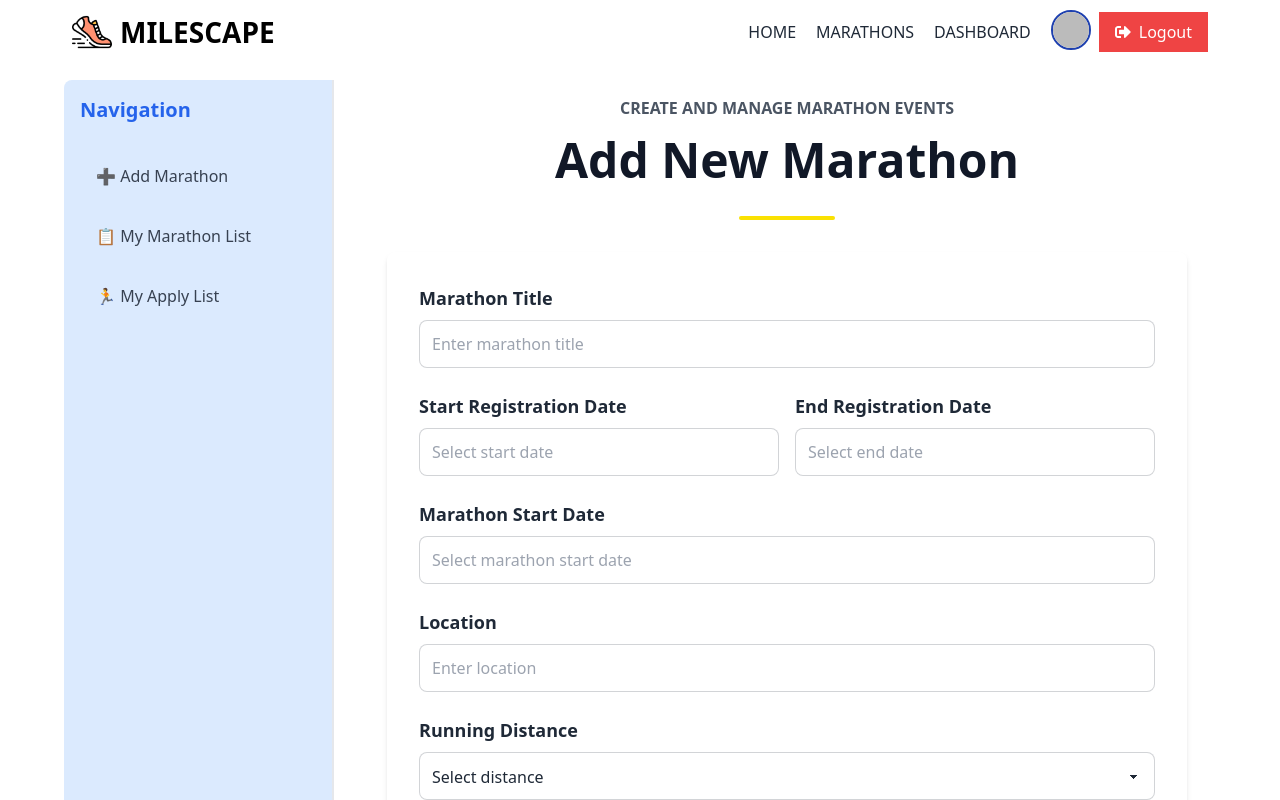
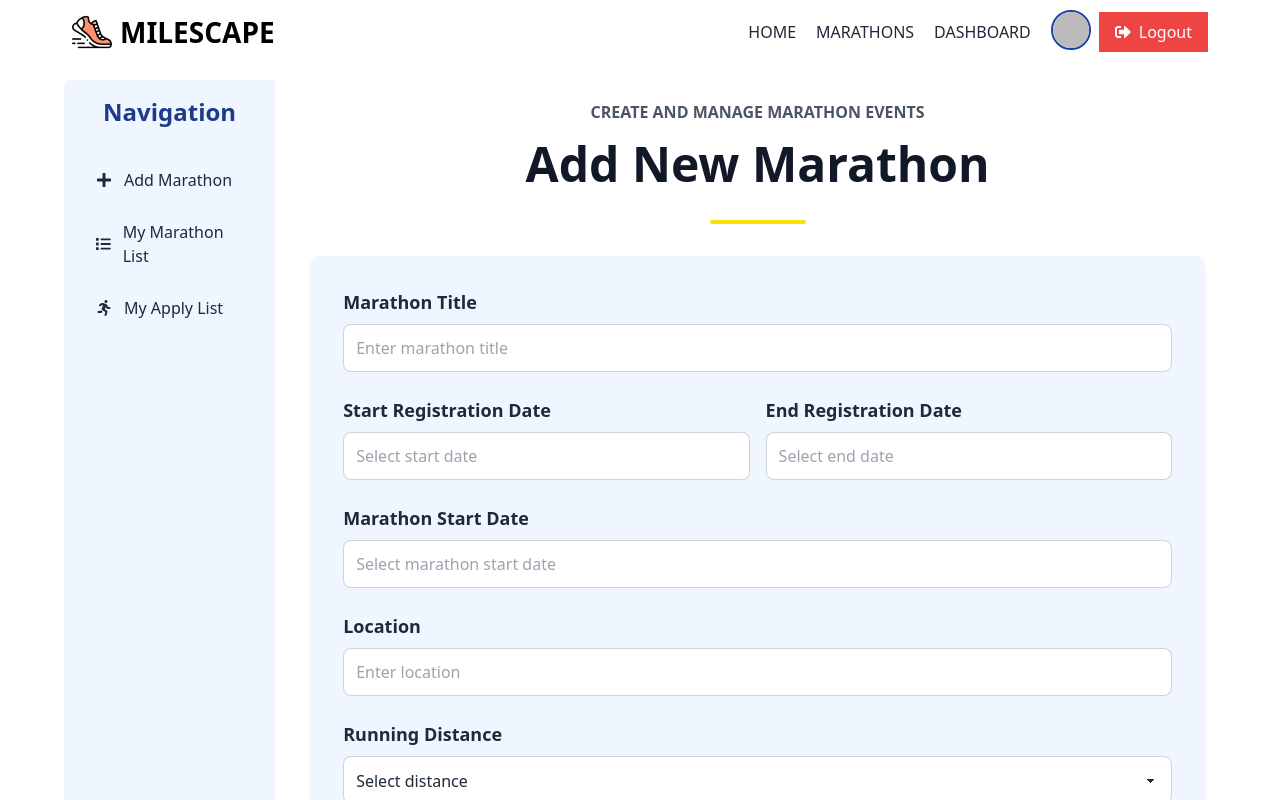
Before and after one commit to Nabilabintaakter/MileScape-client, a React (Vite) app: page /dashboard in a window 1280 px wide. Shown: the top 800 px of the page. Built offline with nearby package versions, Linux system fonts and the light colour scheme; no server answers; sample sign-in values are in the browser's storage.

Commit message:
implemented private route for My Apply List to show user-specific marathons with update and delete options

```diff
--- a/src/pages/Dashboard/AddMarathon.jsx
+++ b/src/pages/Dashboard/AddMarathon.jsx
@@ -16,7 +16,7 @@ const AddMarathon = () => {
     const handleSubmit = e => {
         e.preventDefault();
         const form = e.target;
-        const formData = new FormData(event.target);
+        const formData = new FormData(e.target);
         const newMarathon = {
             title: formData.get('title'),
             startRegDate,
@@ -43,16 +43,18 @@ const AddMarathon = () => {
                         timer: 2000
                     });
                     form.reset();
+                    navigate('/myMarathons')
                 };
             })
     };
 
     return (
-        <div className="w-[95%] mx-auto max-w-4xl mt-2 ">
+        <div className="w-full  mx-auto  mt-2 ">
             <Fade direction="up" triggerOnce duration={2000}>
                 <Header title='Create and Manage Marathon Events' subTitle='Add New Marathon'></Header>
             </Fade>
-            <form onSubmit={handleSubmit} className="bg-white shadow-md rounded-lg p-6 md:p-4 lg:p-8 space-y-6">
+            <Fade triggerOnce delay='10'>
+                <form onSubmit={handleSubmit} className="bg-blue-50 shadow-md rounded-lg p-6 md:p-4 lg:p-8 space-y-6">
                     {/* Marathon Title */}
                     <div>
                         <label className="block text-lg font-semibold text-gray-800 mb-2">Marathon Title</label>
@@ -161,12 +163,13 @@ const AddMarathon = () => {
                     <div>
                         <button
                             type="submit"
-                        className="btn btn-primary w-full bg-blue-600 text-white text-lg font-bold  hover:bg-blue-700"
+                            className="btn w-full bg-blue-600 border-[1px] border-blue-600 text-white font-bold  hover:bg-white hover:border-blue-600 hover:text-blue-700 transition-all duration-300 ease-out"
                         >
                             Submit Marathon
                         </button>
                     </div>
                 </form>
+            </Fade>
         </div>
     );
 };
--- /dev/null
+++ b/src/pages/Dashboard/ApplicationTableRow.jsx
@@ -0,0 +1,51 @@
+import React from 'react';
+import { FaEdit, FaTrashAlt } from 'react-icons/fa'; // Import icons for Edit and Trash
+
+const ApplicationTableRow = ({ apply ,index}) => {
+    // Destructuring the properties from the apply object
+    const { marathonTitle, marathonStartDate, distance, location, phone } = apply || {};
+
+    return (
+        <tr>
+            {/*sl no */}
+            <td className='py-3 px-6 text-sm font-medium text-blue-600'>
+                {index + 1}.
+            </td>
+            {/* Marathon Title */}
+            <td className='py-3 px-6 text-sm text-gray-700'>
+                {marathonTitle}
+            </td>
+
+            {/* Start Date */}
+            <td className='py-3 px-6 text-sm text-gray-700'>
+                {new Date(marathonStartDate).toLocaleDateString()}
+            </td>
+
+            {/* Distance */}
+            <td className='py-3 px-6 text-sm text-gray-700'>
+                {distance}
+            </td>
+
+            {/* Location */}
+            <td className='py-3 px-6 text-sm text-gray-700'>
+                {location}
+            </td>
+
+            {/* Actions (Update/Delete buttons) */}
+            <td className='py-3 px-6 text-sm text-gray-700'>
+                <div className='flex items-center justify-start gap-4'>
+                    <button className='flex items-center gap-x-2 bg-green-500 text-white btn btn-sm  rounded-md hover:bg-green-700'>
+                        <FaEdit />
+                        Update
+                    </button>
+                    <button className='flex items-center gap-x-2 bg-red-500 text-white btn btn-sm rounded-md hover:bg-red-700'>
+                        <FaTrashAlt />
+                        Delete
+                    </button>
+                </div>
+            </td>
+        </tr>
+    );
+};
+
+export default ApplicationTableRow;
--- a/src/pages/Dashboard/Dashboard.jsx
+++ b/src/pages/Dashboard/Dashboard.jsx
@@ -1,56 +1,60 @@
 import React from 'react';
 import { NavLink, Outlet } from 'react-router-dom';
-
+import { FaPlus, FaList, FaRunning } from 'react-icons/fa'; // Import icons
+import { Fade } from 'react-awesome-reveal'; // Import animation
 
 const Dashboard = () => {
     return (
         <div className="w-[95%] lg:w-[90%] mx-auto max-w-7xl mt-4 mb-8">
-            <div className="grid grid-cols-1 md:grid-cols-3 lg:grid-cols-4 gap-2 lg:gap-6 bg-white  rounded-lg overflow-hidden">
+            <div className="grid grid-cols-1 md:grid-cols-5 gap-2 lg:gap-6 bg-white rounded-lg overflow-hidden">
                 {/* Sidebar */}
-                <div className="bg-blue-100 p-2 md:p-3 lg:p-4 col-span-1 flex flex-col gap-1 md:gap-3 border-r-2 border-gray-200">
-                    <h2 className="text-xl font-semibold text-blue-600 mb-4">
-                        Navigation
-                    </h2>
+                <div className="bg-blue-50 p-4 col-span-1 flex flex-col gap-1">
+                    <Fade direction="left" triggerOnce duration={1000}>
+                        <h2 className="text-2xl font-bold text-blue-900 text-center mb-6">Navigation</h2>
+                    </Fade>
                     <NavLink
                         to="/dashboard/addMarathon"
                         className={({ isActive }) =>
-                            `flex items-center gap-2 px-4 py-3 rounded-md transition ${
+                            `flex items-center gap-3 px-4 py-3 rounded-md transition duration-300 ${
                                 isActive
-                                    ? 'bg-blue-500 text-white'
-                                    : 'text-gray-700 hover:bg-blue-200'
+                                    ? 'bg-blue-600 text-white shadow-md'
+                                    : 'text-gray-800 hover:bg-blue-200'
                             }`
                         }
                     >
-                        ➕ Add Marathon
+                        <FaPlus className="" />
+                        <span className="font-medium">Add Marathon</span>
                     </NavLink>
                     <NavLink
                         to="/dashboard/myMarathonList"
                         className={({ isActive }) =>
-                            `flex items-center gap-2 px-4 py-3 rounded-md transition ${
+                            `flex items-center gap-3 px-4 py-3 rounded-md transition duration-300 ${
                                 isActive
-                                    ? 'bg-blue-500 text-white'
-                                    : 'text-gray-700 hover:bg-blue-200'
+                                    ? 'bg-blue-600 text-white shadow-md'
+                                    : 'text-gray-800 hover:bg-blue-200'
                             }`
                         }
                     >
-                        📋 My Marathon List
+                        <FaList className="" />
+                        <span className="font-medium ">My Marathon List</span>
                     </NavLink>
                     <NavLink
                         to="/dashboard/myApplyList"
                         className={({ isActive }) =>
-                            `flex items-center gap-2 px-4 py-3 rounded-md transition ${
+                            `flex items-center gap-3 px-4 py-3 rounded-md transition duration-300 ${
                                 isActive
-                                    ? 'bg-blue-500 text-white'
-                                    : 'text-gray-700 hover:bg-blue-200'
+                                    ? 'bg-blue-600 text-white shadow-md'
+                                    : 'text-gray-800 hover:bg-blue-200'
                             }`
                         }
                     >
-                        🏃 My Apply List
+                        <FaRunning className="" />
+                        <span className="font-medium ">My Apply List</span>
                     </NavLink>
                 </div>
 
                 {/* Main Content */}
-                <div className="md:col-span-2 lg:col-span-3 p-2 rounded-md">
+                <div className="md:col-span-4 p-3 rounded-md">
                     <div className="h-full">
                         <Outlet />
                     </div>
--- a/src/pages/Dashboard/MyApplyList.jsx
+++ b/src/pages/Dashboard/MyApplyList.jsx
@@ -1,9 +1,96 @@
-import React from 'react';
+import React, { useContext, useEffect, useState } from 'react';
+import AuthContext from '../../context/AuthContext/AuthContext';
+import Header from '../../components/shared/Header';
+import axios from 'axios';
+import { Fade } from 'react-awesome-reveal';
+import ApplicationTableRow from './ApplicationTableRow';
 
 const MyApplyList = () => {
+    const { user } = useContext(AuthContext);
+    const [applies, setApplies] = useState([]);
+
+    useEffect(() => {
+        axios.get(`http://localhost:5000/marathon-registrations?email=${user?.email}`)
+            .then(data => {
+                setApplies(data.data);
+            })
+    }, [user?.email]);
+
     return (
-        <div>
-           myApplyList
+        <div className='w-full mx-auto mt-2'>
+            <Fade direction="up" triggerOnce duration={2000}>
+                <Header title='My Marathon Registrations' subTitle='Track your progress here'></Header>
+            </Fade>
+
+            {/* Design Updated Section */}
+            <section className='container mx-auto my-8'>
+                <div className='flex flex-col items-center text-center'>
+                    <span className='mt-2 px-4 py-1 text-sm font-medium text-yellow-600 bg-yellow-100 rounded-full'>
+                        {applies?.length || 0} Applications Found
+                    </span>
+                </div>
+
+                {/* Table Section */}
+                <div className='mt-6'>
+                    <div className='overflow-x-auto '>
+                        <div className='inline-block min-w-full py-2 align-middle'>
+                            <div className='overflow-hidden border border-gray-200 md:rounded-lg'>
+                                <table className='min-w-full divide-y divide-gray-200 table-striped'>
+                                    <thead className='bg-gray-50'>
+                                        <tr>
+                                            <th
+                                                scope='col'
+                                                className='py-3.5 px-4 text-sm font-semibold text-left text-gray-700'
+                                            >
+                                               SL No.
+                                            </th>
+                                            <th
+                                                scope='col'
+                                                className='py-3.5 px-4 text-sm font-semibold text-left text-gray-700'
+                                            >
+                                                Marathon Title
+                                            </th>
+                                            <th
+                                                scope='col'
+                                                className='py-3.5 px-4 text-sm font-semibold text-left text-gray-700'
+                                            >
+                                                Start Date
+                                            </th>
+                                            <th
+                                                scope='col'
+                                                className='py-3.5 px-4 text-sm font-semibold text-left text-gray-700'
+                                            >
+                                                Distance
+                                            </th>
+                                            <th
+                                                scope='col'
+                                                className='py-3.5 px-4 text-sm font-semibold text-left text-gray-700'
+                                            >
+                                                Location
+                                            </th>
+                                            <th
+                                                scope='col'
+                                                className='py-3.5 px-4 text-sm font-semibold text-left text-gray-700'
+                                            >
+                                                Actions
+                                            </th>
+                                        </tr>
+                                    </thead>
+                                    <tbody className='bg-white divide-y divide-gray-200'>
+                                        {applies?.map((apply,index) => (
+                                            <ApplicationTableRow
+                                                key={apply._id}
+                                                apply={apply}
+                                                index={index}
+                                            />
+                                        ))}
+                                    </tbody>
+                                </table>
+                            </div>
+                        </div>
+                    </div>
+                </div>
+            </section>
         </div>
     );
 };
--- a/src/pages/Login/Login.jsx
+++ b/src/pages/Login/Login.jsx
@@ -28,7 +28,6 @@ const Login = () => {
                 setLoading(false);
                 setUser(res.user);
                 Swal.fire({
-                    position: "top-center",
                     icon: "success",
                     title: "Successfully Logged in to your account!",
                     showConfirmButton: false,
--- a/src/pages/Registration/Registration.jsx
+++ b/src/pages/Registration/Registration.jsx
@@ -1,16 +1,21 @@
 import { useContext } from 'react';
 import bg from '../../assets/upcoming.jpg';
-import { useLoaderData } from 'react-router-dom';
+import { useLoaderData, useNavigate } from 'react-router-dom';
 import AuthContext from '../../context/AuthContext/AuthContext';
+import axios from 'axios';
+import Swal from 'sweetalert2';
 
 const Registration = () => {
     const marathon = useLoaderData();
     const { user } = useContext(AuthContext);
+    const navigate = useNavigate();
 
     const {
+        _id,
         title,
         marathonStartDate,
-        totalRegistrations,
+        location,
+        distance,
     } = marathon;
 
     const formattedDate = new Date(marathonStartDate).toLocaleDateString('en-US', {
@@ -21,17 +26,50 @@ const Registration = () => {
 
     const handleRegistration = e => {
         e.preventDefault();
-        // Registration logic goes here (e.g., saving to DB, updating count)
+        const form = e.target;
+        const formData = new FormData(e.target);
+        const registrationData = {
+            marathonId: _id,
+            location,
+            distance,
+            marathonTitle: formData.get('marathonTitle'),  // Get title
+            marathonStartDate: marathonStartDate,  // Use formatted date for marathon start
+            email: user?.email,  // Email from the logged-in user
+            firstName: formData.get('firstName'),
+            lastName: formData.get('lastName'),
+            phone: formData.get('phone'),
+            additionalInfo: formData.get('additionalInfo'),
+
+        };
+        console.log(registrationData);
+
+        axios.post('http://localhost:5000/marathon-registrations', registrationData)
+            .then(data => {
+                if (data.data.insertedId) {
+                    form.reset();
+                    Swal.fire({
+                        icon: "success",
+                        title: "Registration Successful!",
+                        text: "You have been successfully registered for the marathon.",
+                        showConfirmButton: false,
+                        timer: 2000
+                    });
+                    navigate('/dashboard/myApplyList')
+                };
+            })
+            .catch(error => {
+                console.error("Error registering for the marathon:", error);
+            });
     };
 
     return (
         <div
-            className="  flex justify-center items-center py-5 md:py-10"
+            className="flex justify-center items-center py-5 md:py-10"
             style={{
                 backgroundImage: `url(${bg})`,
-                backgroundSize: "cover",
-                backgroundPosition: "center",
-                backgroundRepeat: "no-repeat",
+                backgroundSize: 'cover',
+                backgroundPosition: 'center',
+                backgroundRepeat: 'no-repeat',
             }}
         >
             <form
@@ -50,6 +88,7 @@ const Registration = () => {
                         <input
                             type="text"
                             placeholder="first name*"
+                            name="firstName"
                             className="mt-1 block w-full px-3 py-2 border border-gray-300 rounded-md shadow-sm focus:outline-none focus:ring-yellow-500 focus:border-yellow-500"
                             required
                         />
@@ -59,6 +98,7 @@ const Registration = () => {
                         <input
                             type="text"
                             placeholder="last name*"
+                            name="lastName"
                             className="mt-1 block w-full px-3 py-2 border border-gray-300 rounded-md shadow-sm focus:outline-none focus:ring-yellow-500 focus:border-yellow-500"
                             required
                         />
@@ -68,9 +108,10 @@ const Registration = () => {
                         <input
                             type="email"
                             placeholder="email*"
+                            name="email"
+                            value={user?.email}
+                            readOnly
                             className="mt-1 block w-full px-3 py-2 border border-gray-300 rounded-md shadow-sm focus:outline-none focus:ring-yellow-500 focus:border-yellow-500"
-                            readOnly
-                            value={user?.email}
                         />
                     </div>
                     <div>
@@ -78,6 +119,7 @@ const Registration = () => {
                         <input
                             type="number"
                             placeholder="phone*"
+                            name="phone"
                             className="mt-1 block w-full px-3 py-2 border border-gray-300 rounded-md shadow-sm focus:outline-none focus:ring-yellow-500 focus:border-yellow-500"
                             required
                         />
@@ -86,24 +128,27 @@ const Registration = () => {
                         <label className="block text-sm font-medium text-gray-700">Marathon Title</label>
                         <input
                             type="text"
+                            name="marathonTitle"
+                            value={title}
+                            readOnly
                             className="mt-1 block w-full px-3 py-2 border border-gray-300 rounded-md shadow-sm focus:outline-none focus:ring-yellow-500 focus:border-yellow-500"
-                            readOnly
-                            value={title}
                         />
                     </div>
                     <div>
                         <label className="block text-sm font-medium text-gray-700">Start Date</label>
                         <input
                             type="text"
+                            name="startDate"
+                            value={formattedDate}
+                            readOnly
                             className="mt-1 block w-full px-3 py-2 border border-gray-300 rounded-md shadow-sm focus:outline-none focus:ring-yellow-500 focus:border-yellow-500"
-                            readOnly
-                            value={formattedDate}
                         />
                     </div>
                     <div className="col-span-2">
                         <label className="block text-sm font-medium text-gray-700">Additional Info (Optional)</label>
                         <textarea
                             placeholder="Write any additional notes here..."
+                            name="additionalInfo"
                             className="mt-1 block w-full px-3 py-2 border border-gray-300 rounded-md shadow-sm focus:outline-none focus:ring-yellow-500 focus:border-yellow-500"
                         ></textarea>
                     </div>
@@ -111,7 +156,7 @@ const Registration = () => {
                 <div className="mt-6">
                     <button
                         type="submit"
-                        className="w-full btn bg-yellow-500 text-white font-medium rounded-md shadow hover:bg-yellow-50 border-yellow-500 hover:text-yellow-600 hover:border-2 transition-all duration-300 hover:border-yellow-600   focus:outline-none focus:ring-2 focus:ring-yellow-500 focus:ring-offset-2"
+                        className="w-full btn bg-yellow-500 text-white font-medium rounded-md shadow hover:bg-yellow-50 border-yellow-500 hover:text-yellow-600 hover:border-2 transition-all duration-300 hover:border-yellow-600 focus:outline-none focus:ring-2 focus:ring-yellow-500 focus:ring-offset-2"
                     >
                         REGISTER NOW!
                     </button>
--- a/src/router/router.jsx
+++ b/src/router/router.jsx
@@ -6,7 +6,6 @@ import Home from "../pages/Home/Home";
 import Marathons from "../pages/Marathons/Marathons";
 import Login from "../pages/Login/Login";
 import Register from "../pages/Register/Register";
-import { GrDashboard } from "react-icons/gr";
 import PrivateRoute from "./PrivateRoute";
 import Dashboard from "../pages/Dashboard/Dashboard";
 import AddMarathon from "../pages/Dashboard/AddMarathon";
@@ -14,6 +13,7 @@ import MyMarathonList from "../pages/Dashboard/MyMarathonList";
 import MyApplyList from "../pages/Dashboard/MyApplyList";
 import Details from "../pages/Details/Details";
 import Registration from "../pages/Registration/Registration";
+
 
 
 const router = createBrowserRouter([
```
Lines whose indentation alone changed are shown as unchanged.
